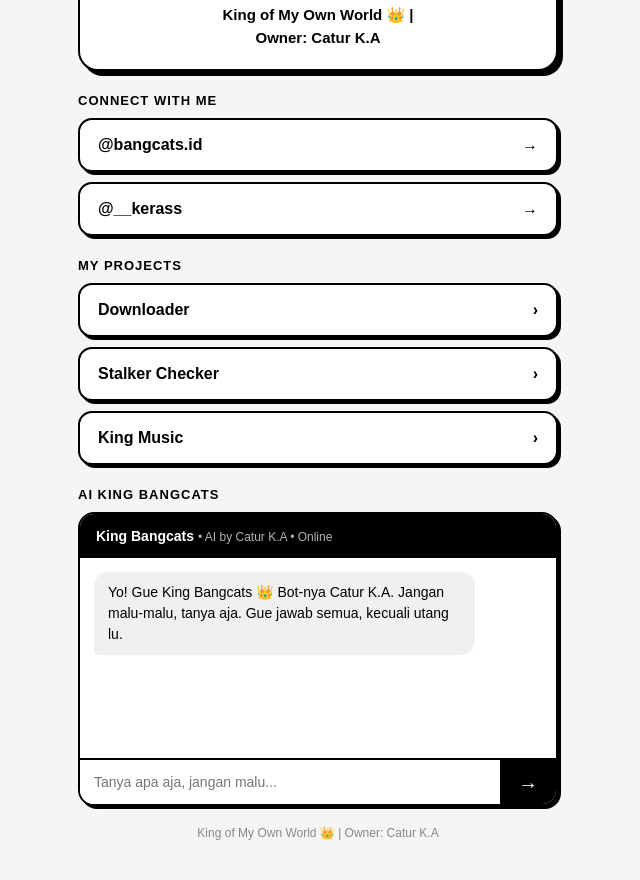
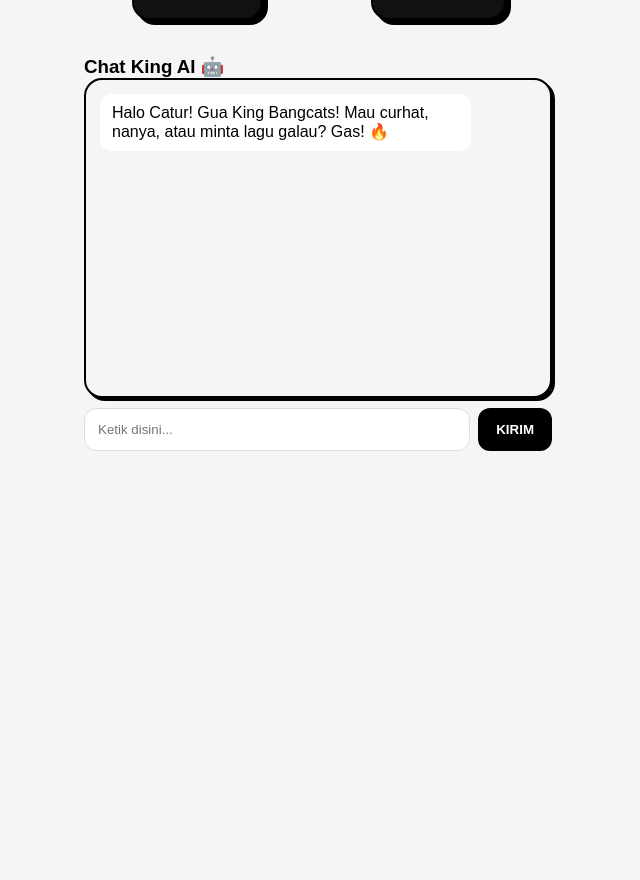
Before and after one commit to caturka/ai, a plain HTML site: page index.html in a window 1280 px wide. Shown: the part 230-1110 px from the top of the page, without its empty margins (322-962 px from the left). After the commit the page ends 800 px from the top, so only its background shows below. Drawn offline with Linux system fonts and the light colour scheme.

Commit message:
Revamp index.html for King Bangcats page
Updated the HTML structure and content for the King Bangcats page, including styling and chat functionality.

```diff
--- a/index.html
+++ b/index.html
@@ -1,39 +1,19 @@
 <!DOCTYPE html>
-<html lang="id">
-<head>
-<meta charset="UTF-8">
-<meta name="viewport" content="width=device-width, initial-scale=1.0">
-<title>Catur K.A - King Bangcats</title>
-<link rel="stylesheet" href="style.css">
-</head>
-<body>
-<div class="card">
-  <img src="https://i.postimg.cc/5t5xMCyC/IMG-20261122-WA0003(1).jpg" class="avatar-img">
-  <h1>Catur K.A</h1>
-  <div class="handle">@bangcats.id</div>
-  <div class="bio">King of My Own World 👑 |<br>Owner: Catur K.A</div>
-</div>
-
-<div class="title">CONNECT WITH ME</div>
-<a class="link" href="https://instagram.com/bangcats.id"><span>@bangcats.id</span><span>→</span></a>
-<a class="link" href="https://instagram.com/__kerass"><span>@__kerass</span><span>→</span></a>
-
-<div class="title">MY PROJECTS</div>
-<a class="link" href="downloader.html"><span>Downloader</span><span>›</span></a>
-<a class="link" href="stalker.html"><span>Stalker Checker</span><span>›</span></a>
-<a class="link" href="music.html"><span>King Music</span><span>›</span></a>
-
-<div class="title">AI KING BANGCATS</div>
-<div class="ai">
-  <div class="ai-head">King Bangcats <span>• AI by Catur K.A • Online</span></div>
-  <div id="aiChat"><div class="bubble">Yo! Gue King Bangcats 👑 Bot-nya Catur K.A. Jangan malu-malu, tanya aja. Gue jawab semua, kecuali utang lu.</div></div>
-  <div class="ai-input">
-    <input id="aiInput" placeholder="Tanya apa aja, jangan malu...">
-    <button onclick="kirimAI()">→</button>
-  </div>
-</div>
-
-<div class="footer">King of My Own World 👑 | Owner: Catur K.A</div>
-<script src="script.js"></script>
-</body>
-</html>
+<html lang="id"><head><meta charset="UTF-8"><meta name="viewport" content="width=device-width, initial-scale=1.0"><title>King Bangcats 👑</title><link rel="stylesheet" href="style.css"><style>.menu{display:grid;grid-template-columns:1fr 1fr;gap:14px;max-width:500px;margin:20px auto;padding:0 16px}.card{background:#111;color:#fff;border-radius:18px;padding:20px;text-align:center;text-decoration:none}.card span{font-size:32px;display:block}.chat{max-width:500px;margin:20px auto;padding:0 16px}.box{background:#f5f5f5;border-radius:18px;padding:14px;height:320px;overflow-y:auto}.msg{padding:10px 12px;border-radius:12px;margin-bottom:8px;max-width:85%}.me{background:#000;color:#fff;margin-left:auto}.bot{background:#fff}.row{display:flex;gap:8px;margin-top:10px}.row input{flex:1;padding:13px;border-radius:12px;border:1px solid #ddd}.row button{padding:13px 18px;border-radius:12px;background:#000;color:#fff;border:none;font-weight:800}</style></head>
+<body><div style="text-align:center;padding:30px 16px 0"><h1 style="font-size:38px">👑 King Bangcats</h1><p style="opacity:.6">Galau? Savage? Download? Semua disini!</p></div>
+<div class="menu"><a class="card" href="music.html"><span>🎵</span><b>King Music</b><br><small>Dengerin Lagu</small></a><a class="card" href="downloader.html"><span>📥</span><b>Downloader</b><br><small>YT / TikTok / IG</small></a></div>
+<div class="chat"><h3>Chat King AI 🤖</h3><div class="box" id="chatBox"><div class="msg bot">Halo Catur! Gua King Bangcats! Mau curhat, nanya, atau minta lagu galau? Gas! 🔥</div></div><div class="row"><input id="chatInput" placeholder="Ketik disini..." onkeydown="if(event.key==='Enter')kirim()"><button onclick="kirim()">KIRIM</button></div></div>
+<script>
+let history=[{role:"system",content:"Kamu adalah King Bangcats, asisten gaul, lucu, savage tapi baik hati, milik Catur K.A dari Semarang. Jawab pake bahasa gaul Indonesia, pake emoji. Singkat, padat, lucu."}];
+async function kirim(){
+  let inp=document.getElementById('chatInput'); let teks=inp.value.trim(); if(!teks) return;
+  let box=document.getElementById('chatBox'); box.innerHTML+=`<div class="msg me">${teks}</div>`; inp.value=''; history.push({role:"user",content:teks});
+  box.innerHTML+=`<div class="msg bot" id="loading">King lagi mikir... 😹</div>`; box.scrollTop=box.scrollHeight;
+  try{
+    const res=await fetch('/.netlify/functions/chat',{method:'POST',headers:{'Content-Type':'application/json'},body:JSON.stringify({messages:history})});
+    const data=await res.json(); document.getElementById('loading').remove();
+    box.innerHTML+=`<div class="msg bot">${data.reply}</div>`; history.push({role:"assistant",content:data.reply});
+  }catch(e){ document.getElementById('loading').remove(); box.innerHTML+=`<div class="msg bot">Waduh error Catur! Netlify belum di deploy ulang / Key belum keset! 😿</div>`; }
+  box.scrollTop=box.scrollHeight;
+}
+</script></body></html>
```
